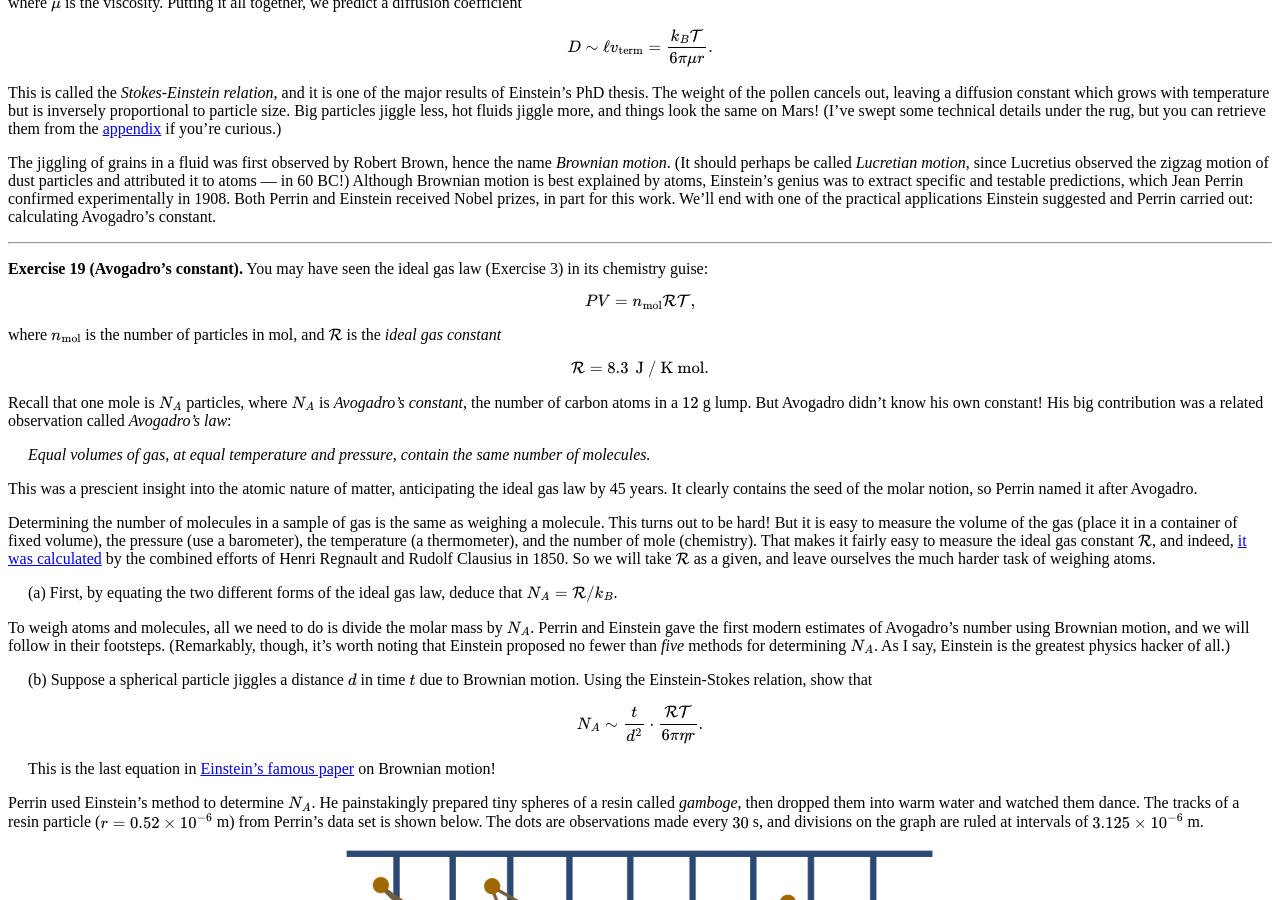
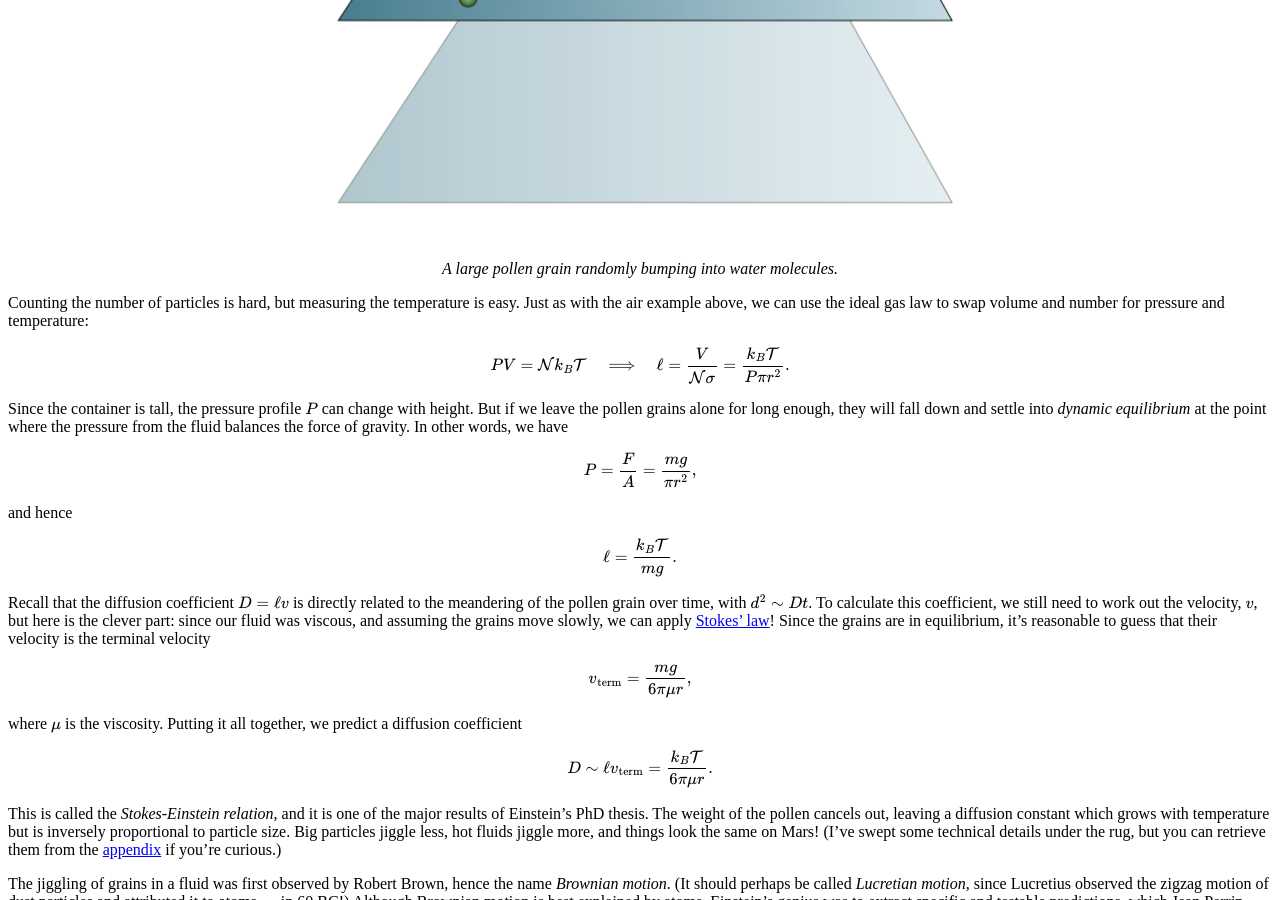
Before and after one commit to hapax/hapax.github.io, a Jekyll site: the page built from _posts/2020-02-24-napkin-hacks.md, in a window 1280 px wide and 900 px high, scrolled down 27739 px. Built offline with Jekyll 4.4.1, drawn with Linux system fonts in a browser that asks for light colours; our own code applies the rules of GitHub Pages for plain Markdown files; formulas are drawn with MathJax 3; a script that is not in the unit is left out.

Commit message:
Add hacker21

```diff
--- a/_posts/2020-02-24-napkin-hacks.md
+++ b/_posts/2020-02-24-napkin-hacks.md
@@ -1817,6 +1817,14 @@ If the grain is much larger than the fluid particles, we can
 treat the latter as points, so the collision cylinder has cross-section
 $\sigma = \pi r^2$.
 
+<figure>
+    <div style="text-align:center"><img src
+    ="/images/posts/hacker21.png" width="60%"/>
+		    <figcaption><i>A large pollen grain randomly bumping into
+    water molecules.</i></figcaption>
+	</div>
+	</figure>
+
 Counting the number of particles is hard, but measuring the
 temperature is easy.
 Just as with the air example above, we can use the ideal gas law to swap volume and number for
```
Also changed, not shown: images/posts/hacker21.png (added), 2 other files.
